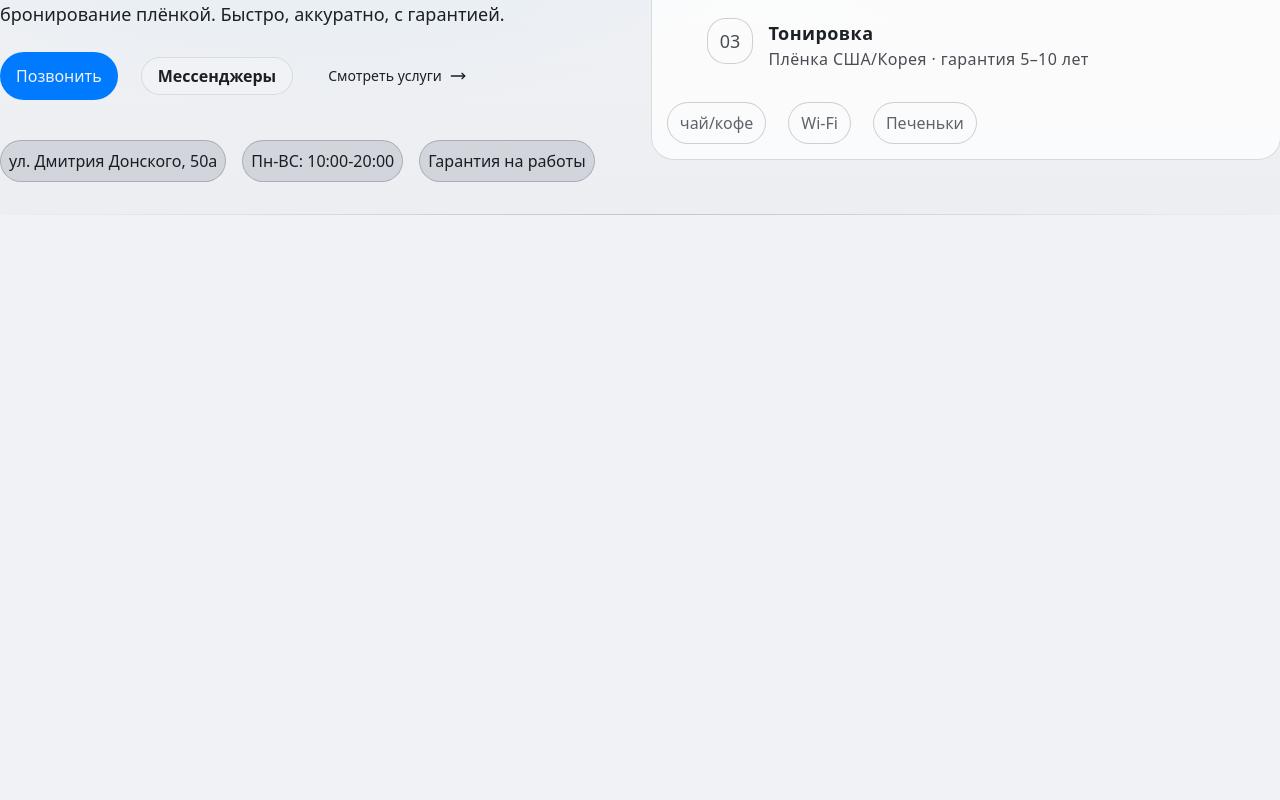
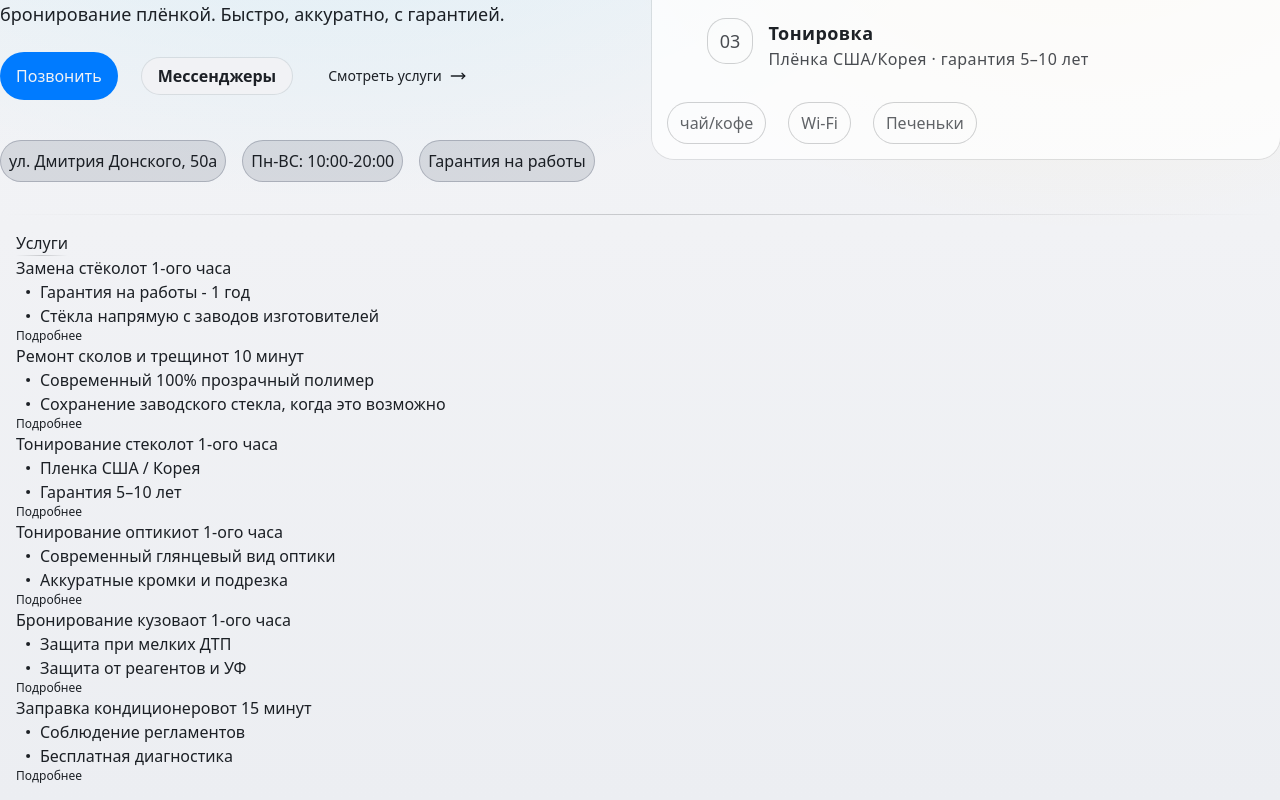
Before and after one commit to TgSBot-xD/bashavtosteklo, a Next.js app: page / in a window 1280 px wide. Shown: the part 468-1268 px from the top of the page. Before the commit the page ends 800 px from the top, so only its background shows below. Built offline with nearby package versions, Linux system fonts and the light colour scheme.

Commit message:
feat: BAS-16 Создана структура блока "Услуги"

```diff
--- a/src/app/(landing)/page.tsx
+++ b/src/app/(landing)/page.tsx
@@ -1,11 +1,13 @@
-import { Header } from 'src/widgets/header';
-import { HeroSection } from 'src/widgets/hero-section';
+import { Header } from 'widget/header';
+import { HeroSection } from 'widget/hero-section';
+import { Services } from 'widget/services';
 
 export default function Home() {
   return (
-    <div className="relative flex flex-col items-center gap-32">
+    <div className="relative flex flex-col items-center">
       <Header />
       <HeroSection />
+      <Services />
     </div>
   );
 }
--- a/src/widgets/header/ui/header.tsx
+++ b/src/widgets/header/ui/header.tsx
@@ -16,7 +16,7 @@ function Header() {
     <header
       data-testid="header"
       className={cn(
-        `sticky top-0 z-50 flex w-full max-w-full flex-col ${isScrolled ? 'backdrop-blur-sm' : ''} `,
+        `sticky top-0 z-50 mb-32 flex w-full max-w-full flex-col ${isScrolled ? 'backdrop-blur-sm' : ''} `,
       )}
     >
       <div
--- /dev/null
+++ b/src/widgets/services/config/services-items.ts
@@ -0,0 +1,66 @@
+import { ServicesItems } from '../models/services-items.types';
+
+const servicesList: ServicesItems[] = [
+  {
+    id: 1,
+    title: 'Замена стёкол',
+    description: [
+      'От 1-ого часа',
+      'Гарантия на работы - 1 год',
+      'Стёкла напрямую с заводов изготовителей',
+    ],
+    label: 'Подбор стекла по VIN или модели. Возможны оригинал / качественный аналог.',
+    workingHours: 'от 1-ого часа',
+  },
+  {
+    id: 2,
+    title: 'Ремонт сколов и трещин',
+    description: [
+      'От 10 минут',
+      'Современный 100% прозрачный полимер',
+      'Сохранение заводского стекла, когда это возможно',
+    ],
+    label:
+      'Если повреждение в зоне обзора или трещина “пошла” — мастер честно скажет и предложит замену.',
+    workingHours: 'от 10 минут',
+  },
+
+  {
+    id: 3,
+    title: 'Тонирование стекол',
+    description: ['От 1-ого часа', 'Пленка США / Корея', 'Гарантия 5–10 лет'],
+    label: 'Подберём светопропускание и оттенок под ваши задачи. Снятие старой пленки — отдельно.',
+    workingHours: 'от 1-ого часа',
+  },
+
+  {
+    id: 4,
+    title: 'Тонирование оптики',
+    description: [
+      'Защита от мелких камешков и гравия',
+      'Современный глянцевый вид оптики',
+      'Аккуратные кромки и подрезка',
+    ],
+    label: 'Опционально: полировка перед оклейкой.',
+    workingHours: 'от 1-ого часа',
+  },
+
+  {
+    id: 5,
+    title: 'Бронирование кузова',
+    description: ['Защита от сколов и гравия', 'Защита при мелких ДТП', 'Защита от реагентов и УФ'],
+    label:
+      'Полиуретановая антигравийная пленка. Можно выбрать зоны: капот, бампер, крылья, стойки и т.д.',
+    workingHours: 'от 1-ого часа',
+  },
+
+  {
+    id: 6,
+    title: 'Заправка кондиционеров',
+    description: ['От 15 минут', 'Соблюдение регламентов', 'Бесплатная диагностика'],
+    label: 'Проверка утечек и давление. Рекомендации по обслуживанию системы.',
+    workingHours: 'от 15 минут',
+  },
+];
+
+export { servicesList };
--- /dev/null
+++ b/src/widgets/services/index.ts
@@ -0,0 +1 @@
+export { Services } from './ui/services';
--- /dev/null
+++ b/src/widgets/services/ui/services.tsx
@@ -0,0 +1,53 @@
+import { Dot } from 'lucide-react';
+import React from 'react';
+
+import { servicesList } from '../config/services-items';
+
+import { Divider } from 'shared/ui';
+
+function Services() {
+  return (
+    <section className="flex w-full flex-col p-4">
+      <div className="flex w-max flex-col">
+        <h4 className="">Услуги</h4>
+        <Divider />
+      </div>
+      <div className="grid">{renderServicesList()}</div>
+    </section>
+  );
+}
+
+function renderServicesList() {
+  return servicesList.map(({ id, title, description, workingHours }) => {
+    return (
+      <div key={id} aria-label={title}>
+        <div className="flex flex-col">
+          <div className="flex">
+            {/* Header секции услуг */}
+            <span>{title}</span>
+            <span>{workingHours}</span>
+          </div>
+
+          <div className="flex flex-col">
+            {/* Центральная часть секции услуг */}
+            <span className="flex flex-row">
+              <Dot />
+              {description[1]}
+            </span>
+            <span className="flex flex-row">
+              <Dot />
+              {description[2]}
+            </span>
+          </div>
+
+          <div className="flex flex-row">
+            {/* Нижняя часть секции услуг */}
+            <span className="flex text-xs">Подробнее</span>
+          </div>
+        </div>
+      </div>
+    );
+  });
+}
+
+export { Services };
```
Also changed, not shown: src/widgets/services/models/services-items.types.ts (added, +7 -0 lines), src/widgets/header/tests/visual/header.pw.spec.ts-snapshots/chromium-dark/header.png, src/widgets/header/tests/visual/header.pw.spec.ts-snapshots/chromium-light/header.png.
